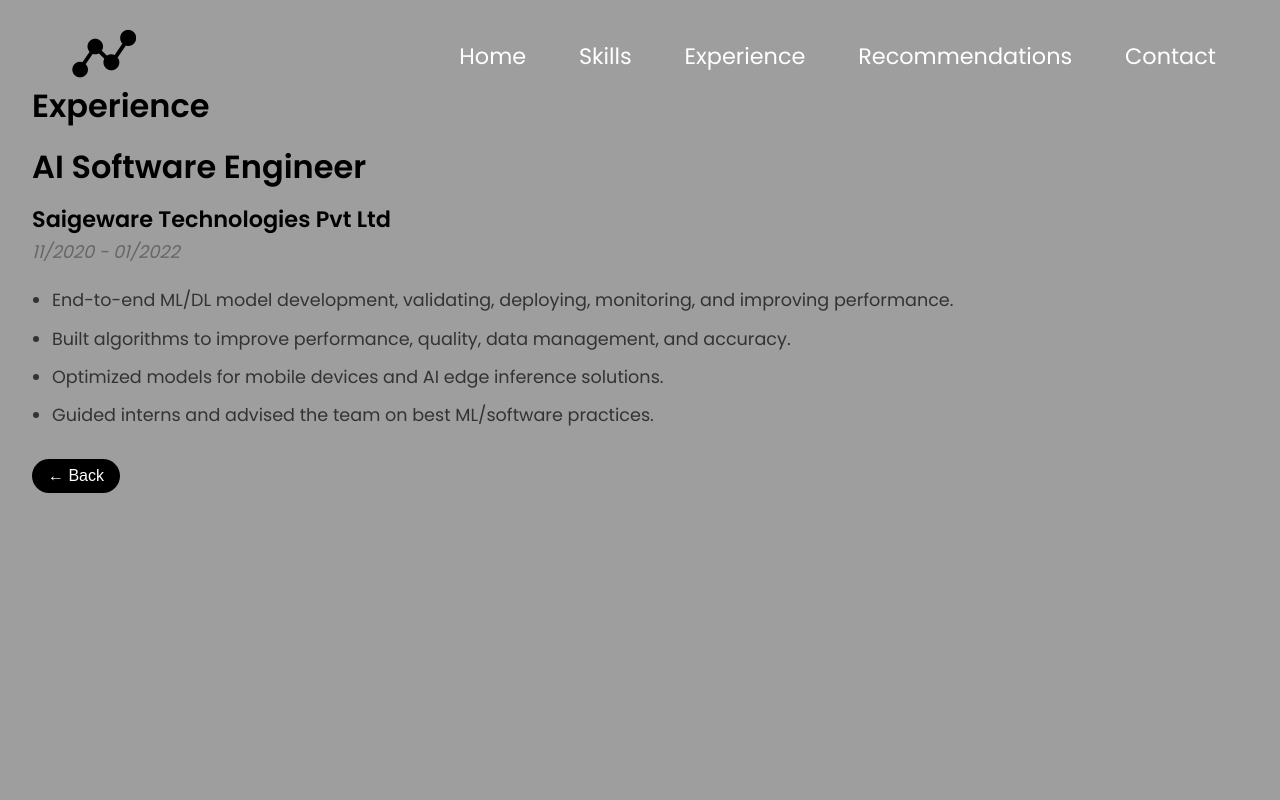
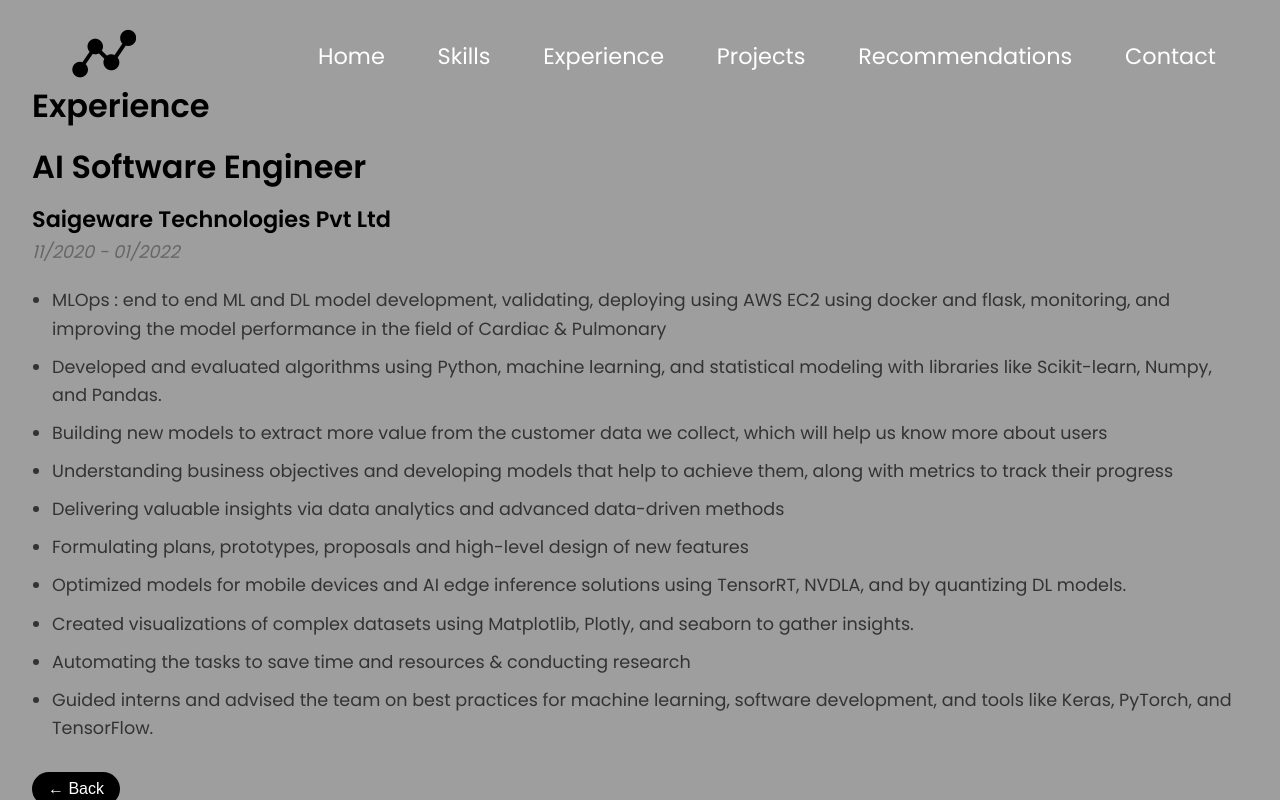
Before and after one commit to shweta-js/AmitProfile, a React (Vite) app: page /#/experience/1 in a window 1280 px wide. Built offline with nearby package versions, Linux system fonts and the light colour scheme.

Commit message:
added more description

```diff
--- a/src/App.jsx
+++ b/src/App.jsx
@@ -17,6 +17,7 @@
 import BeyondWorkDetail from "./sections/BeyondWorkDetail"; // make sure you have this
 import ExperienceDetail from "./sections/ExperienceDetail";
 import RecommendationDetail from "./sections/RecommendationDetail";
+import Projects from "./sections/Projects";
 
 // Layout that handles scrolling to section based on hash
 function ScrollLayout() {
@@ -48,6 +49,9 @@
         </section>
         <section id="experience">
           <Experience />
+        </section>
+        <section id="projects">
+          <Projects />
         </section>
         <section id="recommendation">
           <Recommendations />
--- a/src/components/Navbar.jsx
+++ b/src/components/Navbar.jsx
@@ -35,6 +35,7 @@
         <a onClick={() => handleScrollNav("home")} className="nav-btn">Home</a>
         <a onClick={() => handleScrollNav("skills")} className="nav-btn">Skills</a>
         <a onClick={() => handleScrollNav("experience")} className="nav-btn">Experience</a>
+        <a onClick={() => handleScrollNav("projects")} className="nav-btn">Projects</a>
         <a onClick={() => handleScrollNav("recommendation")} className="nav-btn">Recommendations</a>
         <a onClick={() => handleScrollNav("contact")} className="nav-btn">Contact</a>
       </div>
--- a/src/sections/BeyondWorkDetail.css
+++ b/src/sections/BeyondWorkDetail.css
@@ -39,7 +39,7 @@
 
 .detail-duration {
   font-style: italic;
-  color: #7D8D86;
+  color: #3E3F29;
   margin-bottom: 1rem;
   font-size: 1.1rem;
 }
--- a/src/sections/BeyondWorkDetail.jsx
+++ b/src/sections/BeyondWorkDetail.jsx
@@ -12,16 +12,28 @@
     id: "0",
     title: "Isha Foundation – Volunteer & Sadhanapada Participant",
     duration: "Nov 2023 – Dec 2024",
-    description:
-      "Volunteered at Isha Yoga Center, contributed to operations and dashboards for program applications, and completed the 7-month Sadhanapada program.",
+    description: `
+Contributed to the Data Science team, streamlining operations and improving decision-making for the Sadhanapada application process, including dashboard and visualization design.
+
+Volunteered at the Isha Yoga Center, driven by Sadhguru's vision, particularly his initiatives promoting ecological harmony and a profound reconnection with nature like Cauvery Calling and Save Soil. My time involved living amidst the natural surroundings at the foothills of the Velliangiri Mountains, allowing for a deep engagement with the elements of nature.
+
+Selected for the Sadhanapada program, a selective global initiative (1,200 chosen out of 30,000 applicants) — a 7-month residential program for inner transformation designed to establish balance, clarity, and emotional stability.
+
+Cultivated inner stability and enhanced capabilities to manage work efficiently and calmly, fostering mental clarity that drives success in both personal and professional pursuits.
+
+Gained diverse practical experience through activities like cooking, farming, and promoting yoga, offering my skills and giving back to society through Sadhguru's vision.
+    `,
     image: AmitImage
   },
+
   {
     id: "1",
     title: "Maha Kumbh Mela Experience",
     duration: "Jan 2025 – Mar 2025",
-    description:
-      "Gained exposure to large-scale event logistics, adaptability, and cultural richness while living onsite during the world's largest gathering.",
+    description:`This personal initiative allowed for deep exploration of its unique energy, logistical complexities, and vibrant cultural tapestry.
+Gained unparalleled exposure to large-scale temporary city management, complex logistical coordination, and diverse community engagement by living on-site and actively participating in daily life, including engaging with various akhadas and daily rituals of bathing in the sangam
+Cultivated enhanced adaptability, resilience, mindfulness, and cross-cultural communication skills within a dynamic and challenging environment.
+`,
     image: KumbhImage
   },
   {
--- a/src/sections/ExperienceDetail.jsx
+++ b/src/sections/ExperienceDetail.jsx
@@ -11,32 +11,45 @@
     description: [
       "Worked as a Sr Data analyst for one of the largest credit bureaus in the USA - Experian",
       "Collaborated with US banks and financial institutions to recommend fraud models and scores tailored to their specific use cases.",
-      "Directly interacted with clients to gather requirements and partnered with internal teams to deliver results.",
+      "interacted with clients to gather requirements and partnered with internal teams to deliver results.",
       "Validated model-produced scores using appropriate metrics and reported on their performance.",
       "Automated numerous tasks, reducing processing time from days to minutes, increasing team productivity and decreasing turnaround time by 96x.",
-      "Developed a Tableau project to showcase ROI, performance, and cost-benefit simulations of fraud scores."
+      "Developed a Tableau project to showcase ROI, performance, and cost-benefit simulations of fraud scores.",
+      "Designing lean Proof of Concepts (POC) to answer targeted business questions",
     ]
   },
+
   {
     title: "AI Software Engineer",
     company: "Saigeware Technologies Pvt Ltd",
     duration: "11/2020 - 01/2022",
     description: [
-      "End-to-end ML/DL model development, validating, deploying, monitoring, and improving performance.",
-      "Built algorithms to improve performance, quality, data management, and accuracy.",
-      "Optimized models for mobile devices and AI edge inference solutions.",
-      "Guided interns and advised the team on best ML/software practices."
-    ]
+      "MLOps : end to end ML and DL model development, validating, deploying using AWS EC2 using docker and flask, monitoring, and improving the model performance in the field of Cardiac & Pulmonary",
+      "Developed and evaluated algorithms using Python, machine learning, and statistical modeling with libraries like Scikit-learn, Numpy, and Pandas.",
+      "Building new models to extract more value from the customer data we collect, which will help us know more about users",
+      "Understanding business objectives and developing models that help to achieve them, along with metrics to track their progress",
+      "Delivering valuable insights via data analytics and advanced data-driven methods",
+      "Formulating plans, prototypes, proposals and high-level design of new features",
+      "Optimized models for mobile devices and AI edge inference solutions using TensorRT, NVDLA, and by quantizing DL models.",
+      "Created visualizations of complex datasets using Matplotlib, Plotly, and seaborn to gather insights.",
+      "Automating the tasks to save time and resources & conducting research",
+      "Guided interns and advised the team on best practices for machine learning, software development, and tools like Keras, PyTorch, and TensorFlow."
+  ]
   },
   {
     title: "Deep Learning Engineer - Intern",
     company: "Aidetic Software Pvt Ltd",
     duration: "01/2020 - 06/2020",
     description: [
-      "Developed & improved DL techniques for real-time computer vision applications.",
-      "Worked on NLP tasks: Topic Modelling, Neural Translation, Similarity, QA, Summarization.",
-      "Designed scalable deep learning models according to requirements and runtime constraints."
-    ]
+     "Developed and improved deep learning techniques for real-time computer vision applications for object detection and classification using OpenCV and TensorFlow/Keras.",
+     "Created custom CNN and ANN models from scratch as well did transfer learning using the existing SOTA models ",
+     "Worked on NLP tasks, including topic modeling, neural translation, and summarization, utilizing libraries like Gensim, Spacy, and Hugging Face Transformers.",
+     "Participated in Algorithm and Logic design for Image processing and output processing, implementation, debugging and improving existing techniques",
+     "Created scalable deep learning models according to the requirements and runtime constraints",
+     "Designed and wrote data handling pipelines using Python Multiprocessing",
+     "Played a key role in data exploration, visualization, and cleaning using Numpy and Pandas.",
+     "Wrote the scripts to automate the tasks, fine-tuned the model performance, tested the model to be used in production"
+]
   }
 ];
 
--- a/src/sections/Projects.css
+++ b/src/sections/Projects.css
@@ -1,17 +1,17 @@
 
 .projects-section {
   padding: 4rem 2rem;
-
   min-height: 100vh;
   display: flex;
   flex-direction: column;
   align-items: center;
+  background-color: black;
 }
 
 .projects-title {
   font-size: 2.5rem;
   font-weight: bold;
-  color: #1c1d21;
+  color: #fff;
   margin-bottom: 2rem;
 }
 
@@ -24,8 +24,8 @@
 }
 
 .project-card {
-  background-color: #a288a6;
-  color: #fff;
+  background-color: #9e9e9e;
+  color: #000;
   border-radius: 20px;
   box-shadow: 0 4px 20px rgba(0, 0, 0, 0.15);
   overflow: hidden;
@@ -43,22 +43,22 @@
 
 .card-0 {
   grid-column: span 8;
-  min-height: 400px;
+  min-height: 300px;
 }
 
 .card-1 {
   grid-column: span 4;
-  min-height: 300px;
+  min-height: 200px;
 }
 
 .card-2 {
   grid-column: span 6;
-  min-height: 350px;
+  min-height: 250px;
 }
 
 .card-3 {
   grid-column: span 6;
-  min-height: 300px;
+  min-height: 200px;
 }
 
 .card-4 {
@@ -75,7 +75,7 @@
 .project-card p {
   font-size: 1rem;
   line-height: 1.6;
-  color: #f1e3e4;
+  color: #3E3F29;
   margin-bottom: 1rem;
 }
 
@@ -83,7 +83,7 @@
   margin-top: auto;
   align-self: flex-start;
   padding: 0.5rem 1rem;
-  background-color: #f1e3e4;
+  background-color: #3E3F29;
   color: #1c1d21;
   text-decoration: none;
   border-radius: 12px;
@@ -92,7 +92,17 @@
 }
 
 .project-card a:hover {
-  background-color: #ded0d6;
+  background-color: #3E3F29;
+}
+
+ul {
+  list-style-type: disc;   /* shows round bullets */
+  padding-left: 20px;      /* indent bullets */
+  margin: 10px 0;          /* spacing */
+}
+
+li {
+  margin-bottom: 6px;      /* spacing between points */
 }
 
 @media (max-width: 768px) {
--- a/src/sections/Projects.jsx
+++ b/src/sections/Projects.jsx
@@ -4,24 +4,50 @@
 const Projects = () => {
   return (
     <section id="projects" className="projects-section">
-      {/* <h2 className="projects-title">Projects</h2>
+      <h2 className="projects-title">Projects</h2>
       <div className="projects-grid">
         <div className="project-card card-0">
-          <h3>Social Media App</h3>
-          <p>A MERN-based responsive social media platform with real-time chat and post features.</p>
-          <a href="#">View Project</a>
+          <h3>Instagram post generator</h3>
+          <p><ul>
+  <li>
+    Built an Instagram post generator that generates a post given a topic,
+    leveraging large language models (LLM - Mixtral-8x7B-Instruct) via Together AI
+    to create engaging captions and relevant hashtags for any topic.
+  </li>
+  <li>
+    Integrated agentic AI workflows using LangChain, enabling multi-step,
+    tool-based automation for content creation (summarization, hashtag generation,
+    and image synthesis).
+  </li>
+</ul>
+</p>
+                        {/* <a href="#">View Project</a> */}
         </div>
         <div className="project-card card-1">
-          <h3>Portfolio Website</h3>
-          <p>My personal portfolio showcasing my skills, projects, and contact form.</p>
-          <a href="#">View Project</a>
+          <h3>MLOps</h3>
+          <p>
+            <ul style={{ listStyleType: "disc", paddingLeft: "20px" }}>
+  <li>Used MobileNetV2 for transfer learning and created the classifier for numbers</li>
+  <li>Deployed an image classifier model using Docker and FastAPI</li>
+  <li>Provided a GUI for users to interact with the classification API</li>
+</ul>
+
+          </p>
+            {/* <a href="#">View Project</a> */}
         </div>
         <div className="project-card card-2">
-          <h3>E-commerce Platform</h3>
-          <p>Full-stack application with cart, payment, and admin dashboard.</p>
-          <a href="#">View Project</a>
+          <h3>OCR - Date Extractor</h3>
+          <p><ul>
+            <li>Extracted date from bills
+</li>
+            <li>Pre-processed image (skew correction, thresholding)
+</li>
+            <li>Used tesseract OCR to get the text, do a regex search for date patterns
+</li>
+            </ul></p>
+            {/* <a href="#">View Project</a> */}
         </div>
-        <div className="project-card card-3">
+        {/* <div className="project-card card-3">
           <h3>Chat App</h3>
           <p>Real-time chat app using Socket.IO and Node.js with authentication and themes.</p>
           <a href="#">View Project</a>
@@ -30,9 +56,8 @@
           <h3>Weather Dashboard</h3>
           <p>Weather forecast UI using public APIs and React hooks.</p>
           <a href="#">View Project</a>
-        </div>
-      </div> */}
-      projects
+        </div> */}
+      </div>
     </section>
   );
 };
```
